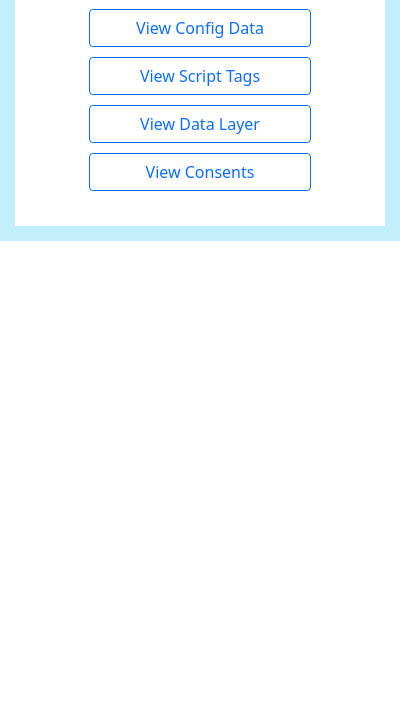
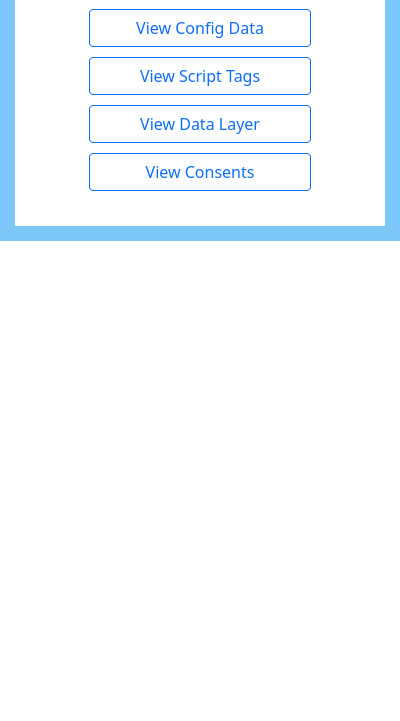
Before and after one commit to uc-rreis/UsercentricsAssistantExtension, a browser extension: page popup.html in a window 400 px wide. Shown: the part 123-844 px from the top of the page. Drawn offline with Linux system fonts and the light colour scheme.

Commit message:
New popup border color

```diff
--- a/resources/css/style.css
+++ b/resources/css/style.css
@@ -1,6 +1,6 @@
 body {
     padding: 10px;
-    border: solid 15px #c2effc;
+    border: solid 15px #7cc7fa;
 }
 
 #header-image {
```
